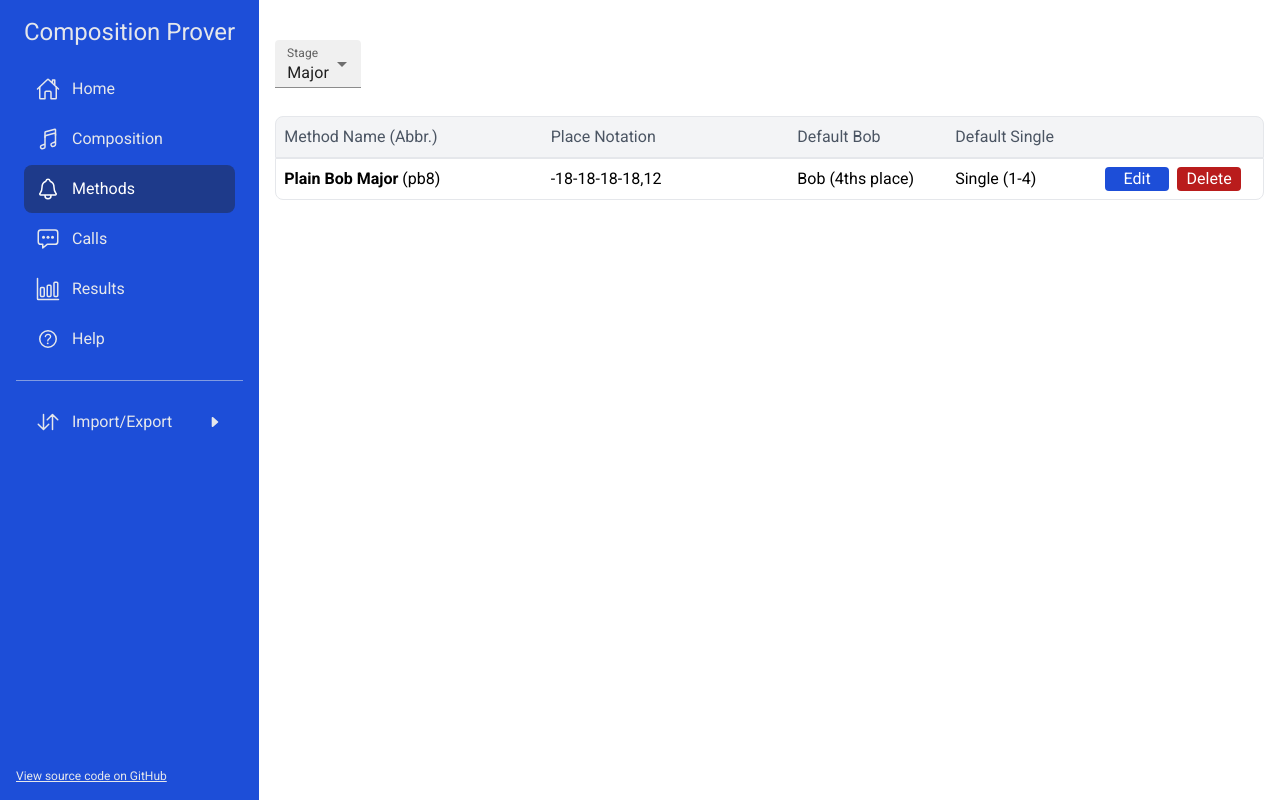
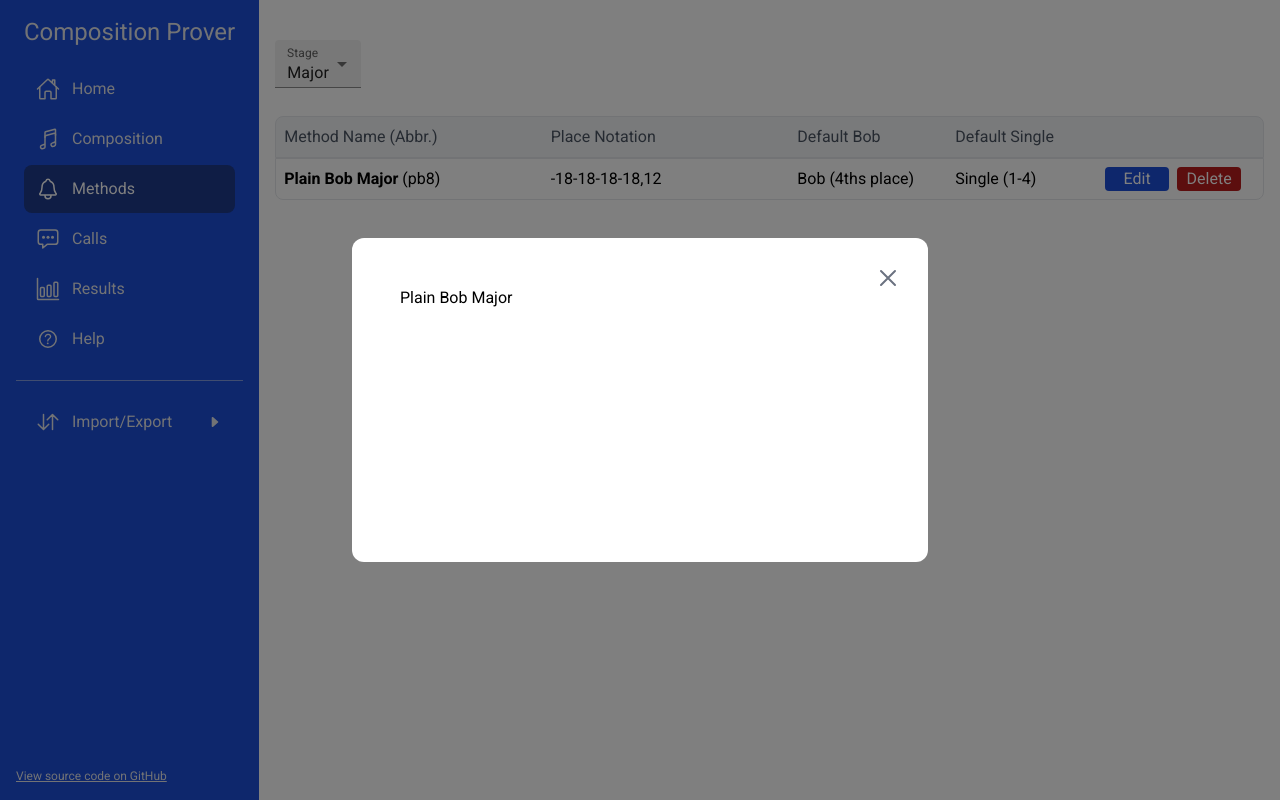
Before and after one commit to chrisjfield/CompositionProver, a React (Create React App) app: page /methods in a window 1280 px wide. Both pictures are taken after a click on the button "Edit". Built offline with nearby package versions, Linux system fonts and the light colour scheme.

Commit message:
Add logic for opening/closing method edit modal, enable deletion of methods

```diff
--- /dev/null
+++ b/src/components/Modals/ModalsEditMethod.tsx
@@ -0,0 +1,19 @@
+import { useContext } from 'react';
+import MethodContext from '../../context/methodContext';
+import { ModalsEditMethodProps } from '../../types/props';
+import ModalsWrapper from './ModalsWrapper';
+
+const ModalsEditMethod = ({ onClose, activeEditMethodId }: ModalsEditMethodProps) => {
+  const { methods } = useContext(MethodContext);
+  const activeMethod = methods.find((method) => method.id === activeEditMethodId);
+
+  if (!activeMethod) return null;
+
+  return (
+    <ModalsWrapper isOpen onClose={onClose} hideCloseIcon={false}>
+      <p>{activeMethod.name}</p>
+    </ModalsWrapper>
+  );
+};
+
+export default ModalsEditMethod;
--- a/src/pages/methods.tsx
+++ b/src/pages/methods.tsx
@@ -1,19 +1,43 @@
-import { useContext } from 'react';
+import { useContext, useState } from 'react';
 import MethodContext from '../context/methodContext';
 import SettingsContext from '../context/settingsContext';
 import StageSelector from '../components/stageSelector/stageSelector';
 import CallContext from '../context/callContext';
+import ModalsEditMethod from '../components/Modals/ModalsEditMethod';
+import { deleteMethod } from '../components/wrappers/methodContextWrapper';
+import ModalsWrapper from '../components/Modals/ModalsWrapper';
+import { Method } from '../types/methods';
 
 const MethodsPage = () => {
-  const { methods } = useContext(MethodContext);
+  const [activeEditMethodId, setActiveEditMethodId] = useState(null as number | null);
+  const [activeDeleteMethod, setActiveDeleteMethod] = useState(null as Method | null);
+  const { methods, dispatch } = useContext(MethodContext);
   const { settings: { methodStage } } = useContext(SettingsContext);
   const { calls } = useContext(CallContext);
 
   const getCallName = (value: string) => calls
     .find((call) => call.stage === methodStage && call.abbreviation === value)!.name;
 
-  const deleteMethod = (id: number) => {
-    console.log('Deleting method', id);
+  const removeMethod = (method: Method) => {
+    setActiveDeleteMethod(method);
+  };
+
+  const confirmDeleteMethod = () => {
+    if (!activeDeleteMethod) return;
+    dispatch(deleteMethod(activeDeleteMethod.id));
+    setActiveDeleteMethod(null);
+  };
+
+  const cancelDeleteMethod = () => {
+    setActiveDeleteMethod(null);
+  };
+
+  const openEditModal = (methodId: number) => {
+    setActiveEditMethodId(methodId);
+  };
+
+  const closeEditModal = () => {
+    setActiveEditMethodId(null);
   };
 
   return (
@@ -53,13 +77,25 @@ const MethodsPage = () => {
                 {getCallName(method.defaultSingle)}
               </p>
               <div className="flex flex-row flex-wrap justify-end w-full sm:justify-start methods-table--column__actions">
-                <button type="button" className="w-16 py-1 my-1 mr-2 text-white bg-blue-700 rounded sm:py-0 hover:bg-blue-800" onClick={() => deleteMethod(method.id)}>Edit</button>
-                <button type="button" className="w-16 py-1 my-1 mr-2 text-white bg-red-700 rounded sm:py-0 hover:bg-red-800" onClick={() => deleteMethod(method.id)}>Delete</button>
+                <button type="button" className="w-16 py-1 my-1 mr-2 text-white bg-blue-700 rounded sm:py-0 hover:bg-blue-800" onClick={() => openEditModal(method.id)}>Edit</button>
+                <button type="button" className="w-16 py-1 my-1 mr-2 text-white bg-red-700 rounded sm:py-0 hover:bg-red-800" onClick={() => removeMethod(method)}>Delete</button>
               </div>
             </div>
           ))}
         </div>
       </div>
+      <ModalsEditMethod onClose={closeEditModal} activeEditMethodId={activeEditMethodId} />
+      <ModalsWrapper isOpen={!!activeDeleteMethod} onClose={cancelDeleteMethod}>
+        <p>
+          Are you sure you want to delete
+          {' '}
+          {activeDeleteMethod?.name}
+          {' '}
+          ?
+        </p>
+        <button type="button" className="px-8 py-2 text-lg text-white bg-red-700 rounded-full w-36 hover:bg-red-800" onClick={confirmDeleteMethod}>Yes</button>
+        <button type="button" className="px-8 py-2 ml-6 text-lg text-white bg-blue-700 rounded-full w-36 hover:bg-blue-800" onClick={cancelDeleteMethod}>No</button>
+      </ModalsWrapper>
     </>
   );
 };
--- /dev/null
+++ b/src/types/props/ModalsEditMethod.interface.ts
@@ -0,0 +1,4 @@
+export default interface ModalsEditMethodProps {
+  onClose: () => void;
+  activeEditMethodId: number | null;
+}
--- a/src/types/props/index.ts
+++ b/src/types/props/index.ts
@@ -1,9 +1,11 @@
 import AppFrameProps from './AppFrame.interface';
 import SvgIconProps from './SvgIcon.interface';
 import ModalsWrapperProps from './ModalsWrapperProps.interface';
+import ModalsEditMethodProps from './ModalsEditMethod.interface';
 
 export type {
   AppFrameProps,
   SvgIconProps,
   ModalsWrapperProps,
+  ModalsEditMethodProps,
 };
```
